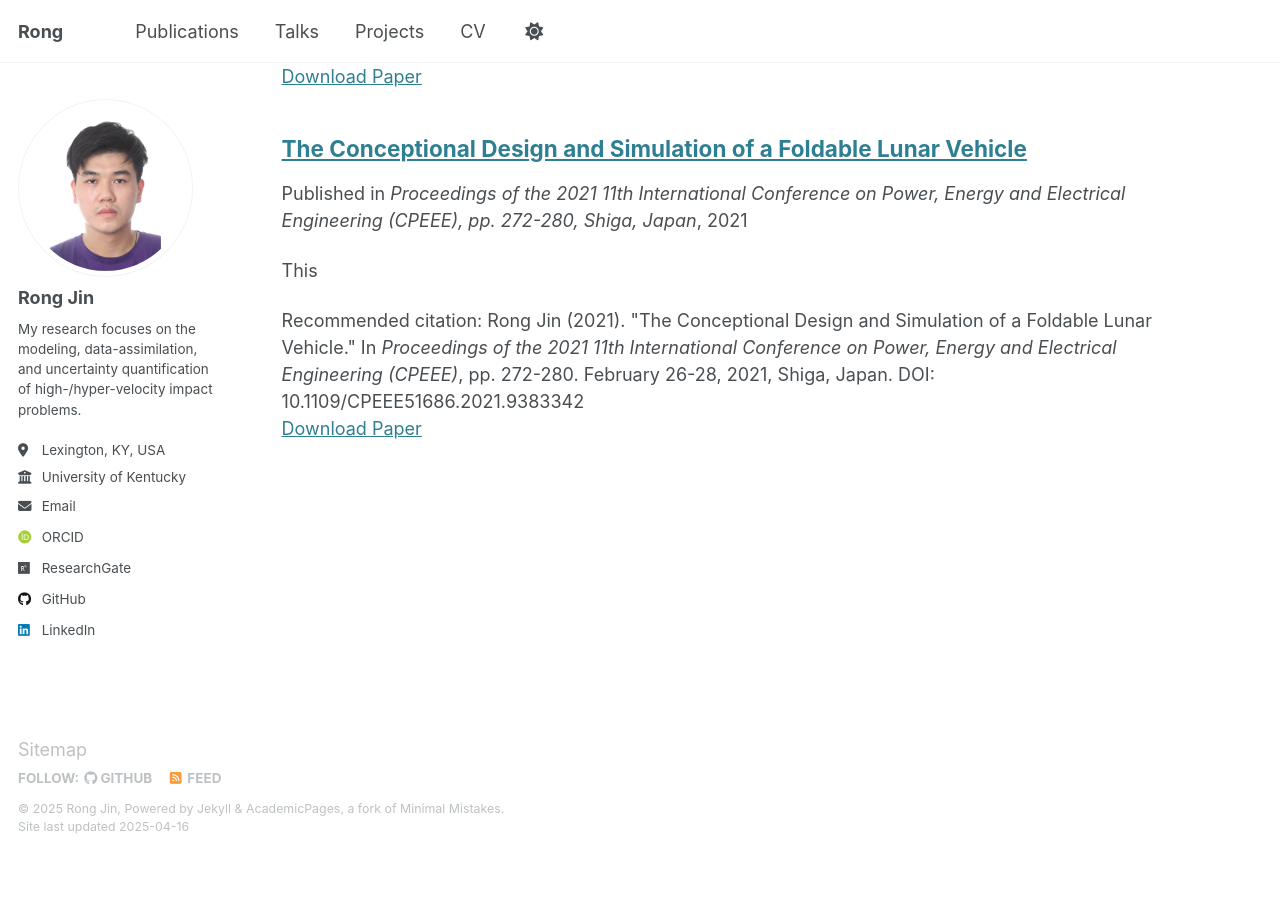
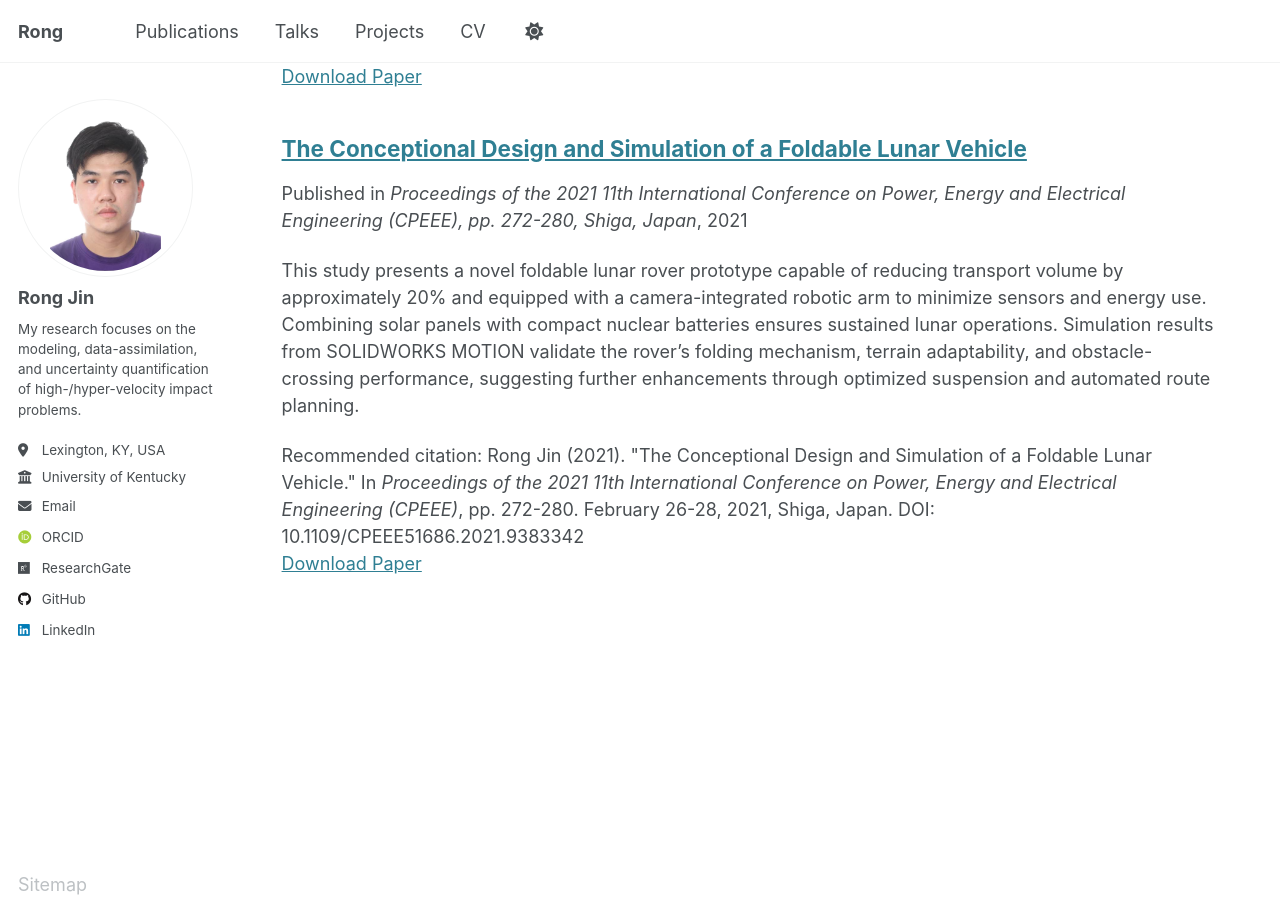
Before and after one commit to rong-jin/rong-jin.github.io, a Jekyll site: the page built from _pages/publications.html, in a window 1280 px wide and 900 px high, scrolled down 1168 px. Built offline with Jekyll 4.4.1, drawn with Linux system fonts in a browser that asks for light colours; some web fonts are replaced; before the commit the page ends 2023 px from its top, so only the background shows below that.

Commit message:
Update 2021-02-26-The Conceptional Design and Simulation of a Foldable Lunar Vehicle.md

```diff
--- a/_publications/2021-02-26-The Conceptional Design and Simulation of a Foldable Lunar Vehicle.md
+++ b/_publications/2021-02-26-The Conceptional Design and Simulation of a Foldable Lunar Vehicle.md
@@ -3,7 +3,7 @@ title: "The Conceptional Design and Simulation of a Foldable Lunar Vehicle"
 collection: publications
 category: conferences
 permalink: /publication/2021-02-26-foldable-lunar-vehicle
-excerpt: "This "
+excerpt: "This study presents a novel foldable lunar rover prototype capable of reducing transport volume by approximately 20% and equipped with a camera-integrated robotic arm to minimize sensors and energy use. Combining solar panels with compact nuclear batteries ensures sustained lunar operations. Simulation results from SOLIDWORKS MOTION validate the rover’s folding mechanism, terrain adaptability, and obstacle-crossing performance, suggesting further enhancements through optimized suspension and automated route planning."
 date: 2021-02-26
 venue: "Proceedings of the 2021 11th International Conference on Power, Energy and Electrical Engineering (CPEEE), pp. 272-280, Shiga, Japan"
 paperurl: "https://doi.org/10.1109/CPEEE51686.2021.9383342"
```
